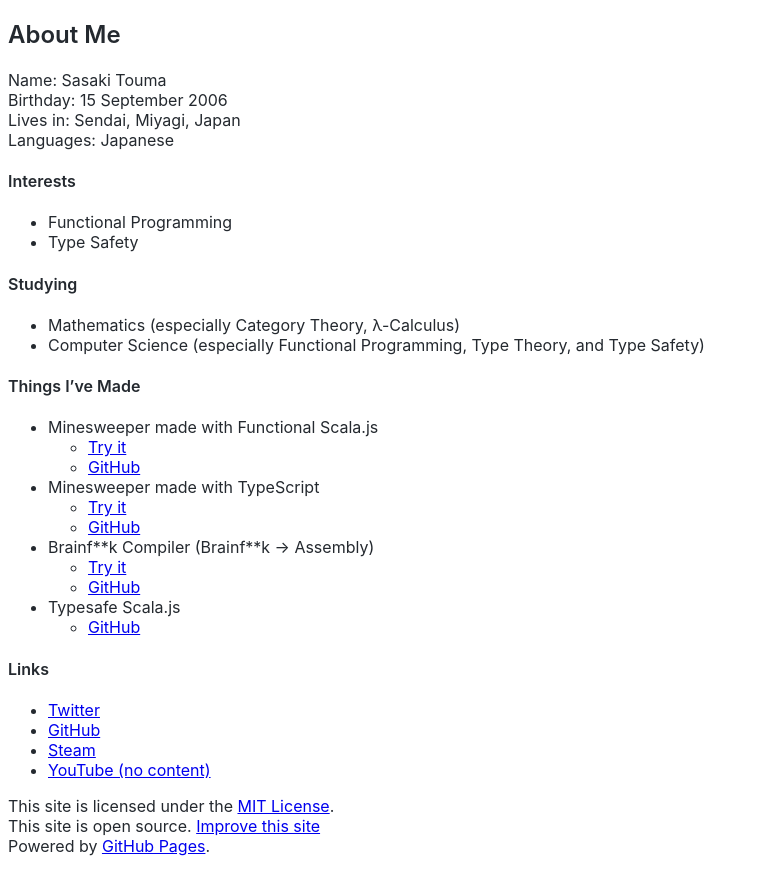
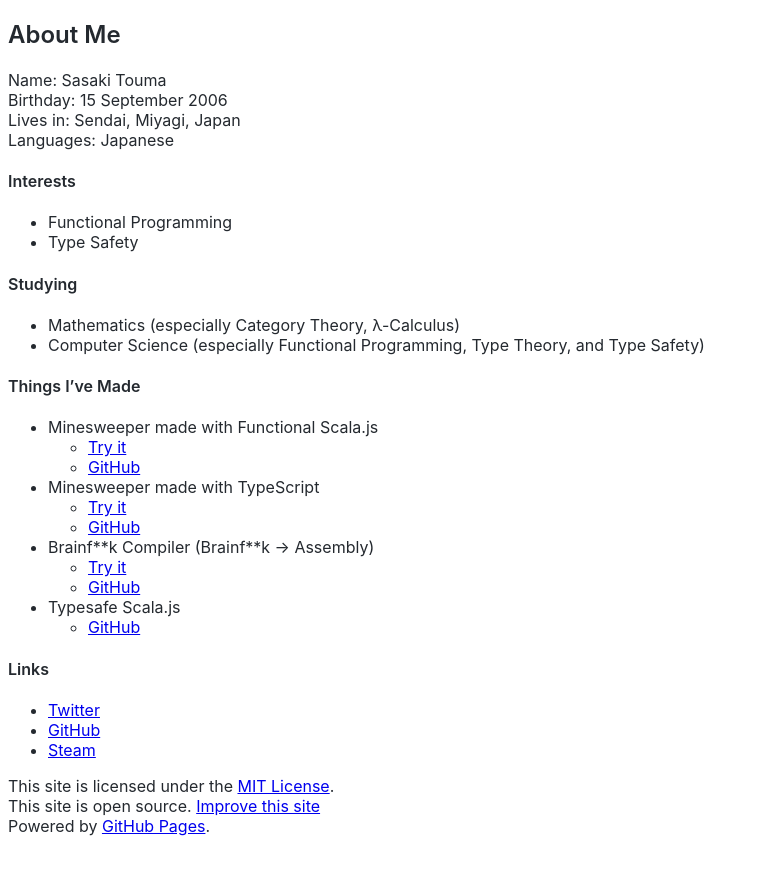
Before and after one commit to t-sasaki915/t-sasaki-net, a Jekyll site: the page built from docs/index.md, in a window 1280 px wide. Shown: the top 895 px of the page, without its empty margins (0-759 px from the left). Built offline with Jekyll 4.4.1, drawn with Linux system fonts in a browser that asks for light colours; Markdown is read by kramdown in place of the engine named in the settings.

Commit message:
Update index.md

```diff
--- a/docs/index.md
+++ b/docs/index.md
@@ -35,4 +35,3 @@ Languages: Japanese
 * [Twitter](https://twitter.com/net_stouma915)
 * [GitHub](https://github.com/stouma915)
 * [Steam](https://steamcommunity.com/profiles/76561199242758778)
-* [YouTube (no content)](https://www.youtube.com/channel/UCJmPPeZmL-OC03-zSb2Dcwg)
```
